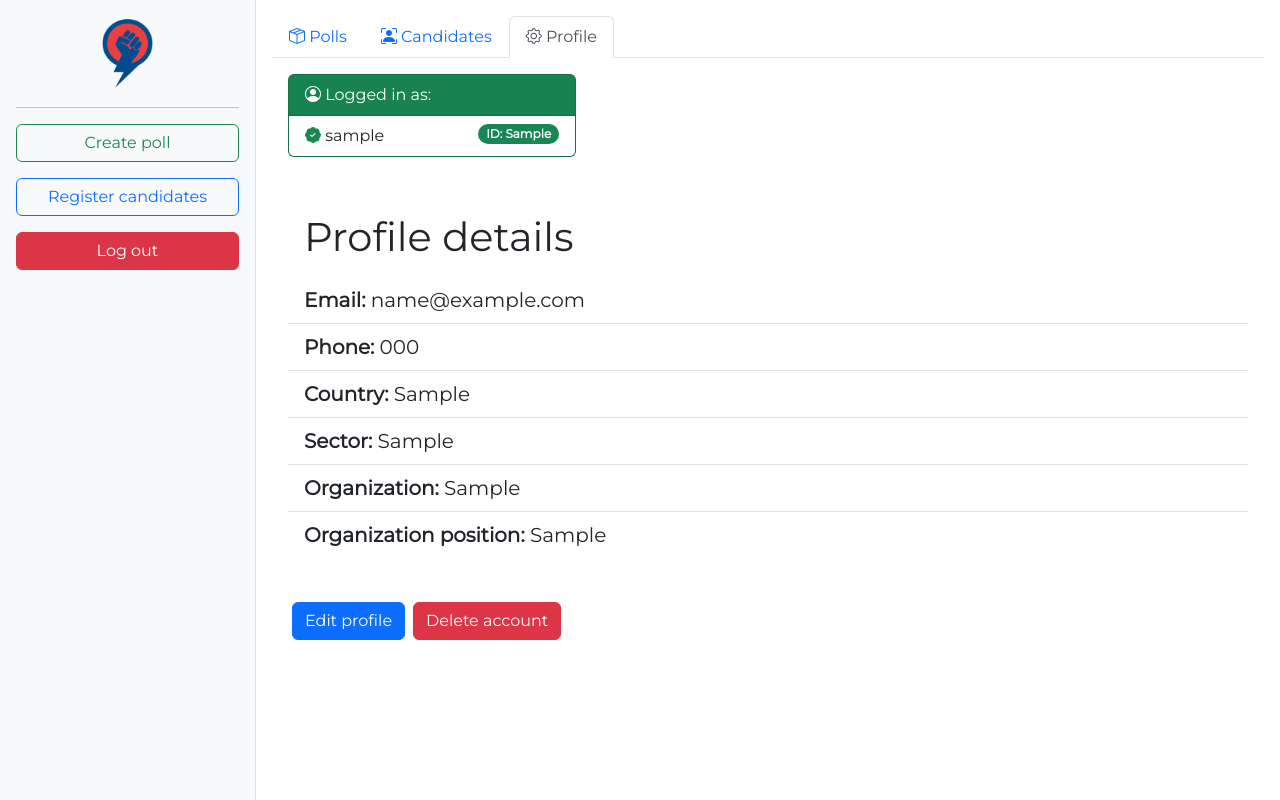
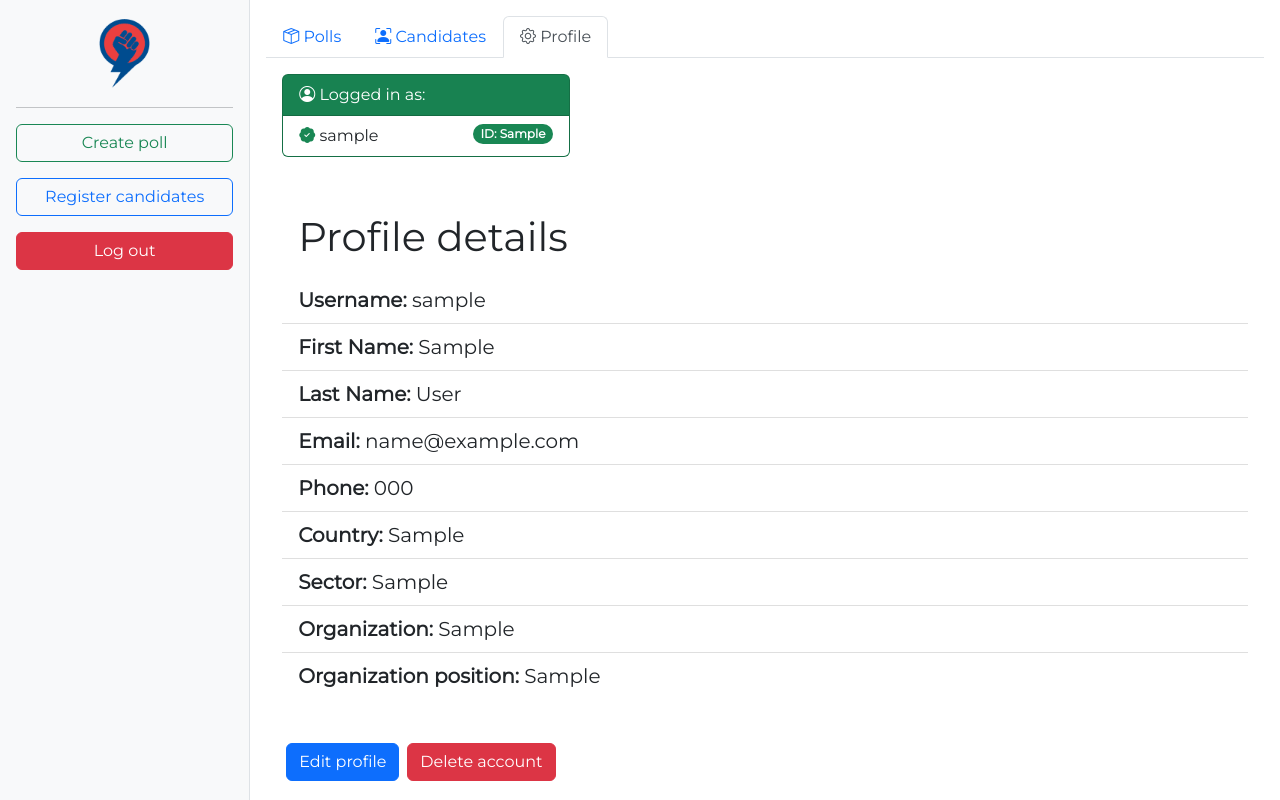
Before and after one commit to LoisaKitakaya/voting-app, a Django app: page /organizers/dashboard/ in a window 1280 px wide, after a click on "Profile". Run offline with Django 4.2, Linux system fonts and the light colour scheme; a user stored in the database is signed in; tables that the repository leaves empty hold one stand-in row (values such as "Sample post"); some libraries are stand-ins or nearby versions.

Commit message:
style revamp

```diff
--- a/organizers/templates/organizers/dash_body.html
+++ b/organizers/templates/organizers/dash_body.html
@@ -154,6 +154,18 @@
 
     <ul class="list-group list-group-flush mb-3">
       <li class="list-group-item fs-5">
+        <span class="fw-bold">Username:</span>
+        <span>{{ user_account.username }}</span>
+      </li>
+      <li class="list-group-item fs-5">
+        <span class="fw-bold">First Name:</span>
+        <span>{{ user_account.first_name }}</span>
+      </li>
+      <li class="list-group-item fs-5">
+        <span class="fw-bold">Last Name:</span>
+        <span>{{ user_account.last_name }}</span>
+      </li>
+      <li class="list-group-item fs-5">
         <span class="fw-bold">Email:</span>
         <span>{{ user_account.email }}</span>
       </li>
--- a/organizers/templates/organizers/dashboard.html
+++ b/organizers/templates/organizers/dashboard.html
@@ -56,8 +56,8 @@
       </a>
     </div>
   </div>
-  <div class="dash-body p-3" style="width: 80%">
-    <nav>
+  <div class="dash-body m-3 dash-overflow" style="width: 80%">
+    <nav class="sticky-top bg-white">
       <div class="nav nav-tabs" id="nav-tab" role="tablist">
         <button
           class="nav-link active"
--- a/static/css/styles.css
+++ b/static/css/styles.css
@@ -61,3 +61,7 @@ body {
 .dash-body-elem:hover {
   transform: scale(1.015) !important;
 }
+
+.dash-overflow {
+  overflow-y: auto !important;
+}
```
